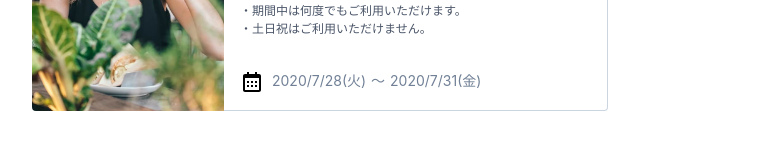
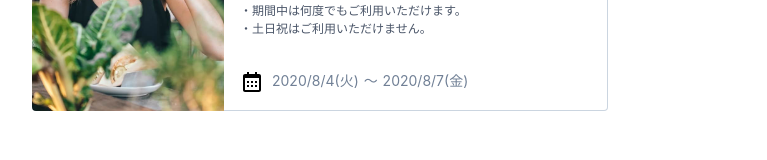
Before and after one commit to and-cafe/andcafe, a Nuxt app: page / in a window 1280 px wide. Shown: the part 2927-3087 px from the top of the page, without its empty margins (16-783 px from the left). Built offline with nearby package versions, Linux system fonts and the light colour scheme; what vue-scrollactive would draw is missing.

Commit message:
クーポン期間を変更した

```diff
--- a/pages/index.vue
+++ b/pages/index.vue
@@ -186,7 +186,7 @@
             note="・ドリンクをご注文いただいた際にご利用いただけます。
 ・期間中は何度でもご利用いただけます。
 ・土日祝はご利用いただけません。"
-            period="2020/7/28(火) 〜 2020/7/31(金)"
+            period="2020/8/4(火) 〜 2020/8/7(金)"
           />
         </div>
       </section>
```
